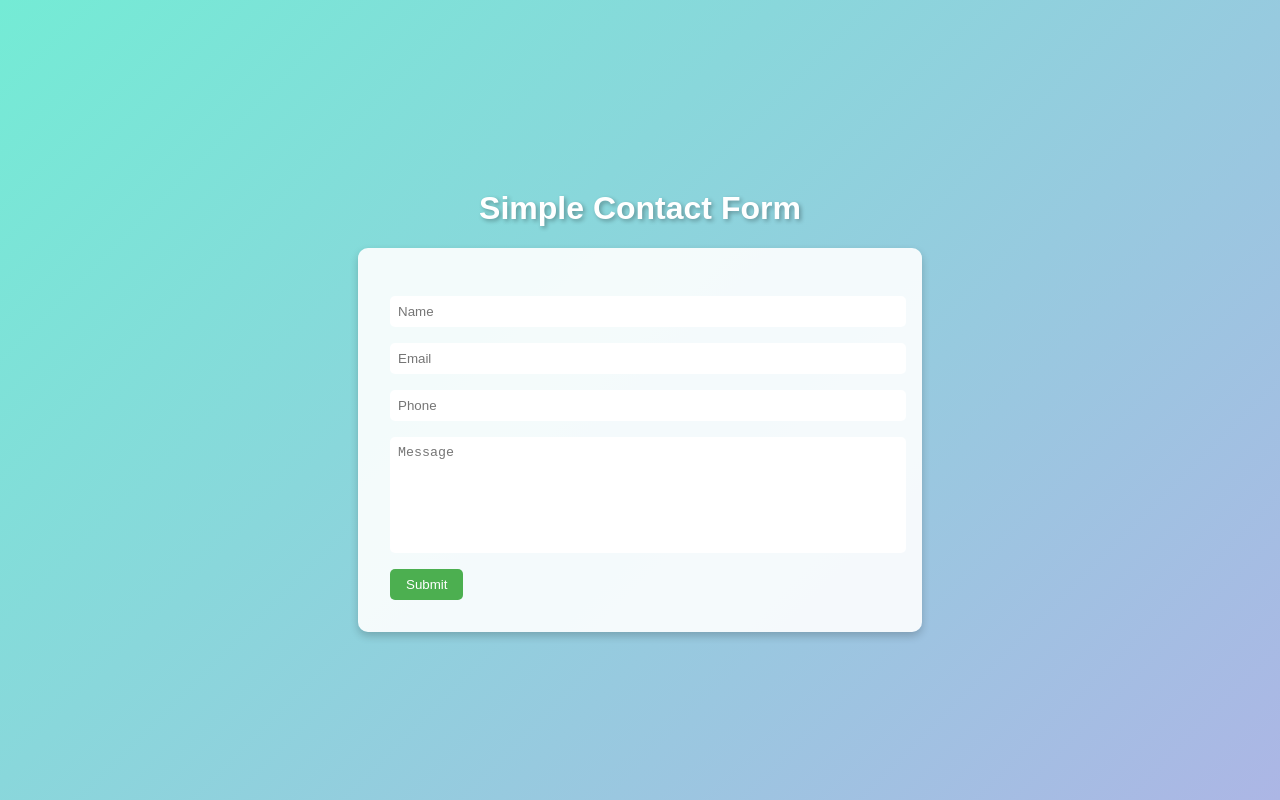
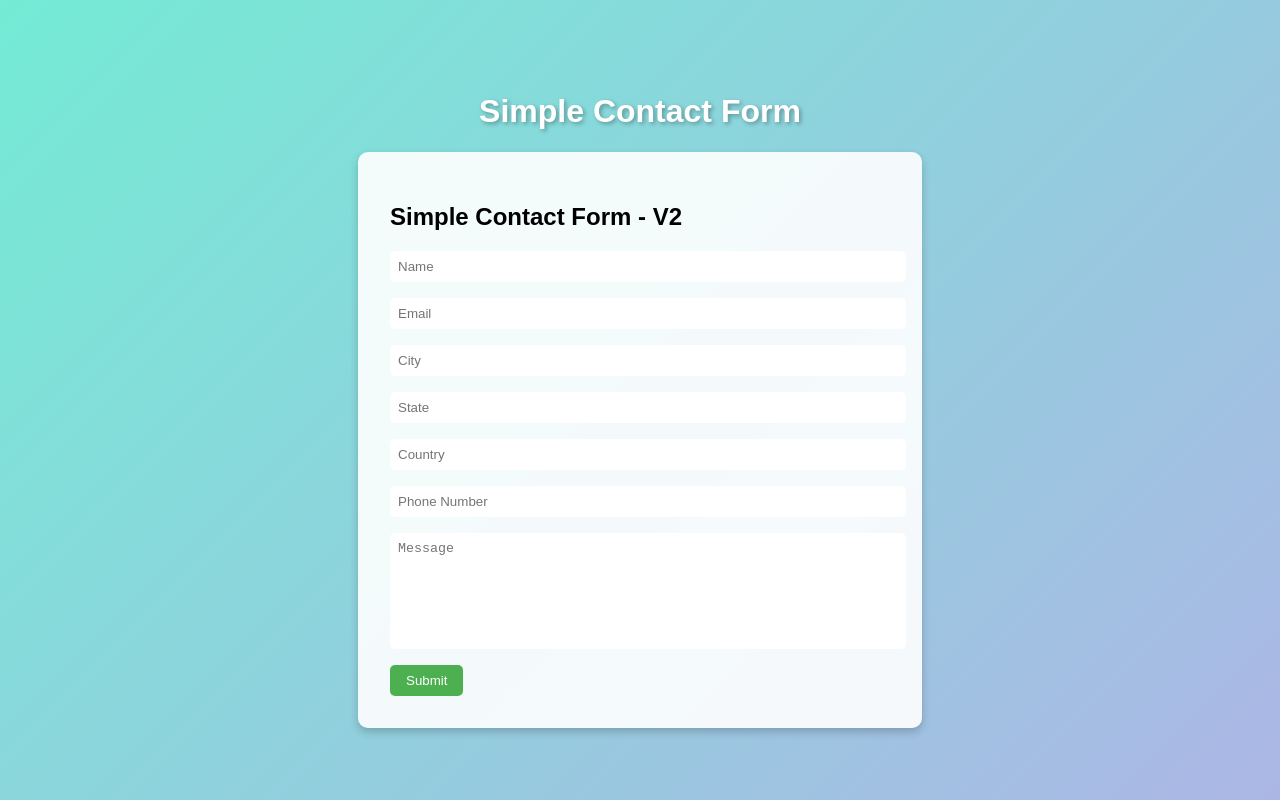
Before and after one commit to chanakyaVBSL/Cloud-Devops-Project, a React (Create React App) app in the folder frontend/: page / in a window 1280 px wide. Built offline with nearby package versions, Linux system fonts and the light colour scheme.

Commit message:
Change to V2

```diff
--- a/frontend/src/components/ContactForm.js
+++ b/frontend/src/components/ContactForm.js
@@ -1,9 +1,19 @@
 import { useState } from "react";
 
 const ContactForm = () => {
-    const [form, setForm] = useState({ name: "", email: "", phone: "", message: "" });
+    const [form, setForm] = useState({
+        name: "",
+        email: "",
+        city: "",
+        state: "",
+        country: "",
+        phone: "",
+        message: "",
+    });
 
-    const handleChange = (e) => setForm({ ...form, [e.target.name]: e.target.value });
+    const handleChange = (e) => {
+        setForm({ ...form, [e.target.name]: e.target.value });
+    };
 
     const handleSubmit = async (e) => {
         e.preventDefault();
@@ -17,9 +27,13 @@ const ContactForm = () => {
 
     return (
         <form onSubmit={handleSubmit}>
+            <h2>Simple Contact Form - V2</h2>
             <input name="name" placeholder="Name" onChange={handleChange} required />
             <input name="email" type="email" placeholder="Email" onChange={handleChange} required />
-            <input name="phone" placeholder="Phone" onChange={handleChange} required />
+            <input name="city" placeholder="City" onChange={handleChange} required />
+            <input name="state" placeholder="State" onChange={handleChange} required />
+            <input name="country" placeholder="Country" onChange={handleChange} required />
+            <input name="phone" placeholder="Phone Number" onChange={handleChange} required />
             <textarea name="message" placeholder="Message" onChange={handleChange} required />
             <button type="submit">Submit</button>
         </form>
```
Also changed, not shown: 1 other file (tests, documents, lock files or other folders).
